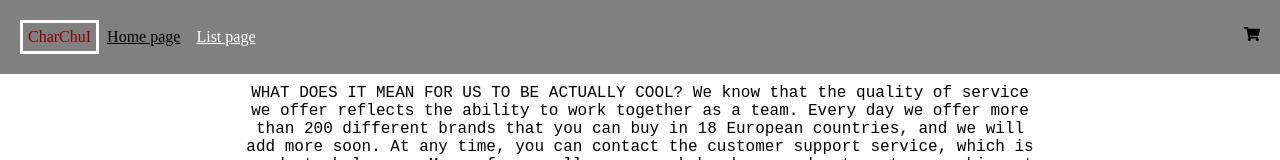
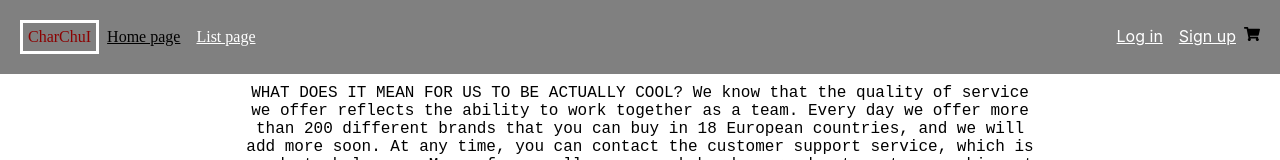
Before and after one commit to ChudinAndrew/fake-store-Test-task, a React (Create React App) app: page /home in a window 1280 px wide. Shown: the top 160 px of the page. Built offline with nearby package versions, Linux system fonts and the light colour scheme.

Commit message:
order done

```diff
--- a/src/modules/App/App.tsx
+++ b/src/modules/App/App.tsx
@@ -6,6 +6,7 @@ import { AppWrpapper } from "../../styles";
 import ListPage from "../ListPage/ListPage";
 import ProductInfo from "../ProductInfo/ProductInfo";
 import Order from "../Order/Order";
+import SignUp from "../SignUp/SignUp";
 
 function App() {
   return (
@@ -16,6 +17,7 @@ function App() {
         <Route path="/pagelist/*" element={<ListPage />} />
         <Route path="/product/:id" element={<ProductInfo />} />
         <Route path="/order/" element={<Order />} />
+        <Route path="/signup/" element={<SignUp />} />
       </Routes>
     </AppWrpapper>
   );
--- a/src/modules/Header/Header.tsx
+++ b/src/modules/Header/Header.tsx
@@ -32,7 +32,11 @@ const Header: FC = () => {
   // });
 
   const cartList = cart.map((el: any) => <Cart key={el.id} {...el} />);
-  console.log(cartList);
+
+  function orderClick() {
+    setCartOpen((cartOpen = !cartOpen));
+    navigate(`/order/`);
+  }
 
   return (
     <HeaderWrapper>
@@ -46,6 +50,8 @@ const Header: FC = () => {
         </NavLink>
       </HeaderBar>
       <ShopButton>
+        <NavLink to='login' className="link">Log in</NavLink>
+        <NavLink to='signup' className="link">Sign up</NavLink>
         <FaShoppingCart
           onClick={() => setCartOpen((cartOpen = !cartOpen))}
           className={`shop-btn ${cartOpen && "active"}`}
@@ -60,7 +66,7 @@ const Header: FC = () => {
                 <div>Total price </div>
                 <div>{totalPrice.toFixed(2)} $</div>
               </div>
-              <OrderButton onClick={()=>navigate(`/order/`)}>Order</OrderButton>
+              <OrderButton onClick={orderClick}>Order</OrderButton>
             </div>
           )}
         </div>
--- a/src/modules/ListPage/ListPage.tsx
+++ b/src/modules/ListPage/ListPage.tsx
@@ -19,13 +19,14 @@ interface IProps {
   description: string;
   category: string;
   image: string;
+  count:number;
   rating: {
     rate: number;
     count: number;
   };
 }
 
-const Product = ({ title, id, image, price }: IProps) => {
+const Product = ({ title, id, image, price, count=1 }: IProps) => {
   const navigate = useNavigate();
   const dispatch = useDispatch();
 
@@ -38,7 +39,7 @@ const Product = ({ title, id, image, price }: IProps) => {
       <div className="buttons">
         <button
           className="btn-buy"
-          onClick={() => dispatch(setCart({ title, id, image, price }))}
+          onClick={() => dispatch(setCart({ title, id, image, price, count }))}
         >
           Buy
         </button>
@@ -61,7 +62,7 @@ const ListPage: FC = () => {
   }));
 
   const product = products.map((prod: any) => (
-    <Product key={prod.id} {...prod} />
+    <Product key={prod.id} {...prod}  />
   ));
 
   return (
--- a/src/modules/ListPage/store/reducer.ts
+++ b/src/modules/ListPage/store/reducer.ts
@@ -29,13 +29,16 @@ const productsReducer = (state = initialState, action: any) => {
     case products.DELETE_CART_ITEM:
       return {
         ...state,
-        cart:[...state.cart.filter((el:any)=> el.id!=action.id)]
+        cart: [...state.cart.filter((el: any) => el.id != action.id)],
       };
     case products.SET_CART:
       let f = false;
       state.cart.map((i: any) => {
-        if (i.id === action.data.id) f = true;
+        if (i.id === action.data.id) {
+          f = true;
+        }
       });
+
       return {
         ...state,
         cart: f ? [...state.cart] : [...state.cart, action.data],
--- a/src/styles.ts
+++ b/src/styles.ts
@@ -43,6 +43,14 @@ export const ShopButton = styled.div`
   background-color: grey;
   display: flex;
   justify-content: end;
+  .link {
+    padding-right: 8px;
+    padding-left: 8px;
+    color: white;
+  }
+  .active {
+    color: black;
+  }
   .shop-btn {
     cursor: pointer;
     transition: color, transform 500ms ease;
```
